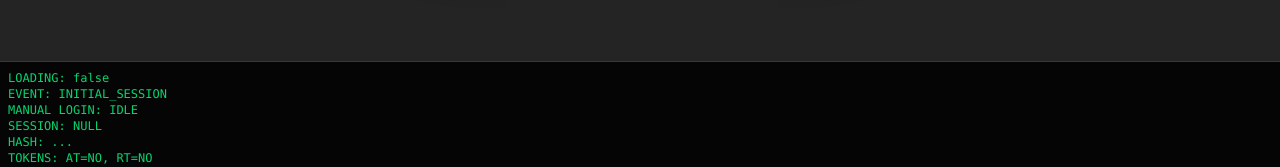
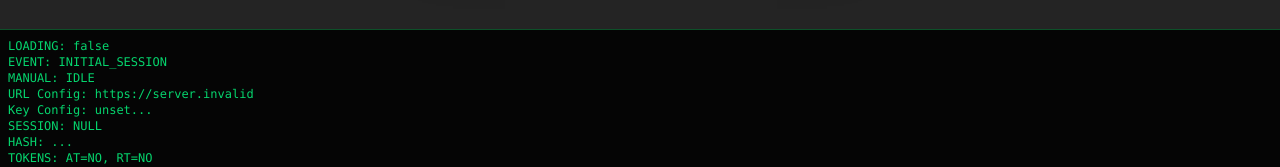
Before and after one commit to manuelarcer/linkedin-games-app, a React (Vite) app: page / in a window 1280 px wide. Shown: the part 554-721 px from the top of the page. Built offline with nearby package versions, Linux system fonts and the light colour scheme; no server answers.

Commit message:
chore: debug env vars

```diff
--- a/src/App.jsx
+++ b/src/App.jsx
@@ -95,11 +95,16 @@ function App() {
     const hasAT = params.has('access_token')
     const hasRT = params.has('refresh_token')
 
+    const url = import.meta.env.VITE_SUPABASE_URL
+    const key = import.meta.env.VITE_SUPABASE_ANON_KEY
+
     return (
       <div className="fixed bottom-0 left-0 w-full bg-black/90 text-xs text-green-400 p-2 font-mono break-all z-50 border-t border-green-900 opacity-95">
         <p>LOADING: {loading.toString()}</p>
         <p>EVENT: {lastEvent}</p>
-        <p>MANUAL LOGIN: {manualLoginStatus}</p>
+        <p>MANUAL: {manualLoginStatus}</p>
+        <p>URL Config: {url}</p>
+        <p>Key Config: {key ? key.substring(0, 15) + '...' : 'MISSING'}</p>
         <p>SESSION: {session ? session.user.email : 'NULL'}</p>
         <p>HASH: {hash.substring(0, 20)}...</p>
         <p>TOKENS: AT={hasAT ? 'YES' : 'NO'}, RT={hasRT ? 'YES' : 'NO'}</p>
```
